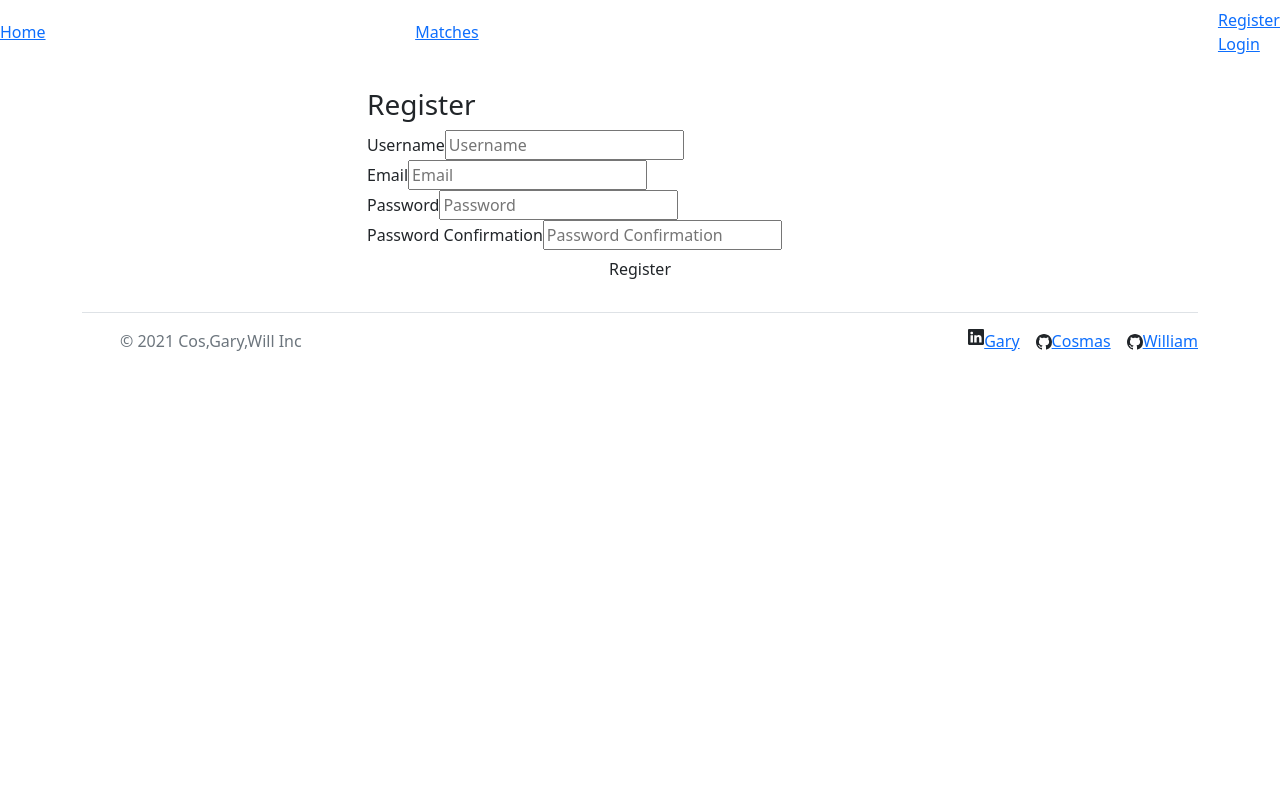
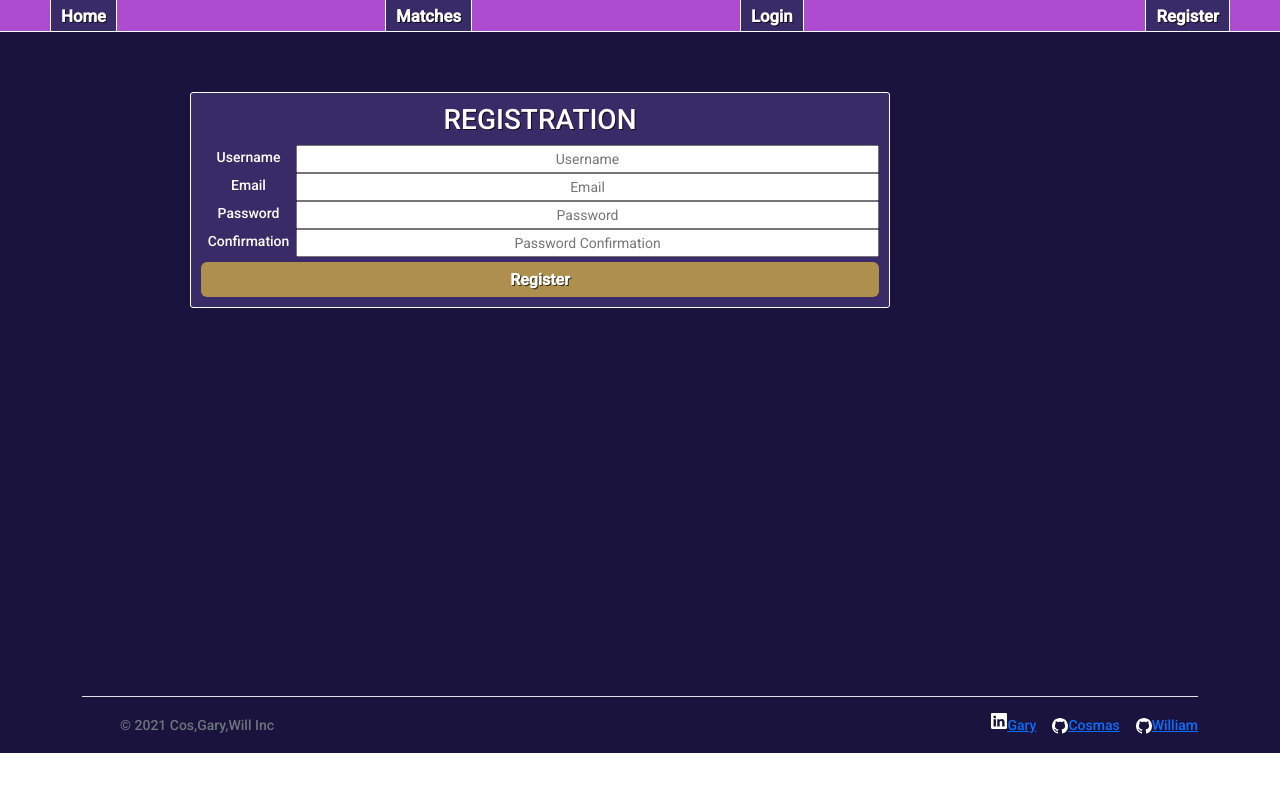
Before and after one commit to CosmasC128/Project-3, a React (Create React App) app in the folder client/: page /register in a window 1280 px wide. Shown: the top 792 px of the page. Built offline with nearby package versions, Linux system fonts and the light colour scheme; no server answers.

Commit message:
css changes from cos

```diff
--- a/client/src/components/NavBar.js
+++ b/client/src/components/NavBar.js
@@ -38,35 +38,33 @@ const NavBar = () => {
   // background image and styling
   // console.log('UUUUUUUSEEEERERERER', user)
   return (
-    <div className='navbar'>
-      <div><Link to="/" >Home</Link></div>
-      <div><Link to="/matches" >Matches</Link></div>
-      <div>
+    <div id='navbar'>
+      <div id="navwrap">
+        <div><Link to="/" id="navLink">Home</Link></div>
+        <div><Link to="/matches" id="navLink">Matches</Link></div>
         {
           user.username === 'admin' ?
             <div className="nav-item">
-              <Link to="/AdminUpload">Admin Upload</Link>
+              <Link to="/AdminUpload" id="navLink">Admin Upload</Link>
             </div>
             :
             <>
             </>
         }
-      </div>
-      <div>
         {
           userIsAuthenticated() ?
-            <div className="nav-item">
+            <div className="nav-item" id="navLinkLogout">
               <span onClick={handleLogout}>Logout</span>
             </div>
             :
-            <>
+            <div className="logReg">
               <div className="nav-item">
-                <Link to="/register">Register</Link>
+                <Link to="/login" id="navLink">Login</Link>
               </div>
-              <div className="nav-item">
-                <Link to="/login">Login</Link>
+              <div className="nav-item" id="registerBtn">
+                <Link to="/register" id="navLink">Register</Link>
               </div>
-            </>
+            </div>
         }
       </div>
     </div>
--- a/client/src/components/auth/Login.js
+++ b/client/src/components/auth/Login.js
@@ -35,20 +35,20 @@ const Login = () => {
   }
 
   return (
-    <div className="form-page">
-      <div className="container">
-        <div className="row">
-          <form onSubmit={handleSubmit} className="col-10 offset-1 col-md-6 offset-md-3 mt-4">
-            <h3>Login</h3>
-            <div className="form-field">
-              <label htmlFor="email">Email</label>
+    <div className="loginPage">
+      <div className="logContainer">
+        <div className="logBox" id="logBox">
+          <form id="logForm" onSubmit={handleSubmit}>
+            <h3 id="logTitle">LOGIN</h3>
+            <div className="form-field logField">
+              <label htmlFor="email" className="logLabel">Email</label>
               <input onInput={handleChange} type="email" name="email" placeholder="Email" value={formData.email}/>
             </div>
-            <div className="form-field">
-              <label htmlFor="password">Password</label>
+            <div className="form-field logField">
+              <label htmlFor="password" className="logLabel">Password</label>
               <input onInput={handleChange} type="password" name="password" placeholder="Password" value={formData.password} />
             </div>
-            <button className="btn btn-yellow w-100">Login</button>
+            <button id="logBtn">Login</button>
           </form>
         </div>
       </div>
--- a/client/src/components/auth/Register.js
+++ b/client/src/components/auth/Register.js
@@ -38,32 +38,32 @@ const Register = () => {
   }
 
   return (
-    <div className="form-page">
-      <div className="container">
-        <div className="row">
-          <form onSubmit={handleSubmit} className="col-10 offset-1 col-md-6 offset-md-3 mt-4">
-            <h3>Register</h3>
-            <div className="form-field">
-              <label htmlFor="username">Username</label>
-              <input onInput={handleChange} type="text" name="username" placeholder="Username" value={formData.username} />
+    <div className="regPage">
+      <div id="regContainer">
+        <div className="regBox" id="regBox">
+          <form onSubmit={handleSubmit} id="regForm">
+            <h3 id="regTitle">REGISTRATION</h3>
+            <div className="form-field regField" >
+              <label htmlFor="username" className="regLabel">Username</label>
+              <input onInput={handleChange} className="regInputField" type="text" name="username" placeholder="Username" value={formData.username} />
               {errors.username && <p className="error">{errors.username}</p>}
             </div>
-            <div className="form-field">
-              <label htmlFor="email">Email</label>
-              <input onInput={handleChange} type="email" name="email" placeholder="Email" value={formData.email}/>
+            <div className="form-field regField">
+              <label htmlFor="email" className="regLabel">Email</label>
+              <input onInput={handleChange} className="regInputField" type="email" name="email" placeholder="Email" value={formData.email}/>
               {errors.email && <p className="error">{errors.email}</p>}
             </div>
-            <div className="form-field">
-              <label htmlFor="password">Password</label>
-              <input onInput={handleChange} type="password" name="password" placeholder="Password" value={formData.password} />
+            <div className="form-field regField">
+              <label htmlFor="password" className="regLabel">Password</label>
+              <input onInput={handleChange} className="regInputField" type="password" name="password" placeholder="Password" value={formData.password} />
               {errors.password && <p className="error">{errors.password}</p>}
             </div>
-            <div className="form-field">
-              <label htmlFor="passwordConfirmation">Password Confirmation</label>
-              <input onInput={handleChange} type="password" name="passwordConfirmation" placeholder="Password Confirmation"  value={formData.passwordConfirmation} />
+            <div className="form-field regField">
+              <label htmlFor="passwordConfirmation" className="regLabel">Confirmation</label>
+              <input onInput={handleChange} className="regInputField" type="password" name="passwordConfirmation" placeholder="Password Confirmation"  value={formData.passwordConfirmation} />
               {errors.passwordConfirmation && <p className="error">{errors.passwordConfirmation}</p>}
             </div>
-            <button className="btn btn-yellow w-100">Register</button>
+            <button className="btn btn-yellow w-100" id="regBtn">Register</button>
           </form>
         </div>
       </div>
--- a/client/src/styles/main.scss
+++ b/client/src/styles/main.scss
@@ -1,25 +1,101 @@
 @import url("https://fonts.googleapis.com/css?family=Rajdhani:600,700%7CRoboto:400,500,500i");
+
+//our button yellow
+// #af8f4d;
+// #ad4cce; navbar color
+//twilight: #565697 match card background
+// -dark-violet: #252146;
+// --grayly-blue: #565895;
+// --marine: #211d41;
+// --haiti: #161236;
+// --martinique: #2e2a4f;
+// --kinky-shark: #392b68;
+// --satiric-shark: #312955;
+// --arid-shark: #3b2d6a;
+// --tired-licorice: #2c274f;
+// --restrictive-jet: #1d1546;
+// --actual-jet: #151136;
+
+//button Hover Colors:
+// background-color: #565895;
+// color: #af8f4d;
+// text-shadow: rgba(0, 0, 0, 0.694) 1px 1px;
+// border-color: #f5d075;
+
+// yellows
+// --dark-gold: #bd9e59;
+//     --yellow: #ffc306;
+//     --light-yellow: #f5d075;
+
+// --dark-blue-grey: #1a133d;
+
+//highlight colours
+// --blue: #38c6f4;
+//     --bluey-grey: #8890b5;
+//     --white: #ffffff;
+//     --success: #00b972;
+//     --greeny: #4cb748;
+//     --greeny-blue: #3cbdc2;
+//     --gold: #bd9e59;
+//     --tier-platinum: #2a947b;
+//     --strong-cyan: #18bd9b;
+//     --tier-gold: #f9b439;
+//     --pink: #c848c3;
+//     --darkish-pink: #e54787;
+//     --red: #ff2576;
 
 // @font-face {
 //   font-family: 'Friz-Quadrata';
 //   src: url("/fonts/Friz-Quadrata/Friz-Quadrata-Std-Medium.otf") format("opentype");
 // }
 //user fonts
-root {
-  background-color: rgb(15, 15, 111);
+* {
+  padding: 0;
+  margin: 0;
 }
-body {
+#root {
   line-height: 24px;
   font-size: 14px;
   font-family: "Roboto", sans-serif;
   font-weight: 500;
-  color: #777777;
+  color: white;
+  background-color: #1a133d;
 }
 
-div .cardWrapper {
+.bg {
+  /* Set rules to fill background */
+  min-height: 100%;
+  min-width: 1024px;
+
+  /* Set up proportionate scaling */
+  width: 100%;
+  height: auto;
+
+  /* Set up positioning */
+  position: fixed;
+  top: 10;
+  bottom: 10;
+  left: 0;
+}
+
+@media screen and (max-width: 1024px) { /* Specific to this particular image */
+  .bg {
+    left: 50%;
+    margin-left: -512px;   /* 50% */
+  }
+}
+
+.header {
   display: flex;
   justify-content: center;
+  margin-top: 200px;
+  margin-left: 150px;
 }
+
+  div .cardWrapper {
+    display: flex;
+    justify-content: center;
+  }
 
 .thumbnail {
   margin-left: 150px;
@@ -54,3 +130,306 @@ display: flex;
 justify-content: center;
 padding-top: 300px;
 }
+
+// ~~~~~~~~~~~~~~~~~~~~~~~~~~~~ admin upload -> remember changes to the divs and class names
+
+.uploadPage{
+  display: flex;
+  flex-direction: column;
+  align-items: center;
+  height: 86vh;
+}
+
+.adminUploader {
+  display: flex;
+  justify-content: center;
+  border: 1px solid rgba(0, 0, 0, 0.60);
+  border-radius: 10px;
+  margin:20px;
+  padding: 20px;
+  background-color: #392b68;
+  width: 50%;
+}
+
+.uploaderWrap{
+  text-align: center;
+  display: flex;
+  flex-direction: column;
+}
+
+.uploadTitle{
+  color: white;
+  margin-bottom: 10px;
+  text-shadow: black 1.5px 1.5px;
+}
+
+.uploadForm {
+  display: flex;
+  flex-direction: column;
+}
+
+.uploaderItem{
+  margin-right: 10px;
+  margin-left: 10px;
+  text-align: center;
+  border-radius: 4px;
+  border-color: rgba(0, 0, 0, 0.60);
+}
+
+#uploadBtn{
+  background-color: #af8f4d;
+  padding: 5px 10px 28px 10px;
+  border-radius: 6px;
+  height: 28px;
+  color: white;
+  font-weight: bold;
+  text-shadow: rgba(0, 0, 0, 0.694) 1px 1px;
+}
+
+#uploadBtn:hover {
+  background-color: #f5d075;
+  color: white;
+  text-shadow: rgba(0, 0, 0, 0.694) 1px 1px;
+  border-color: white;
+}
+
+.naughtyWrap{
+  display: flex;
+  justify-content: center;
+  align-items: center;
+  margin-top: 80px;
+  border: 1px solid white;
+  border-radius: 3px;
+  background-color: #392b68;
+  height: 100px;
+}
+
+#naughtyMessage {
+  color: red;
+  text-shadow: rgba(0, 0, 0, 0.74) 1.5px 1.5px;
+  font-size: 40px;
+  text-align: center;
+}
+
+#naughtyEyes{
+  margin-right: 20px;
+  margin-left: 20px;
+  color: red;
+}
+
+
+// ~~~~~~~~~ nav bar
+
+#navbar{
+  background-color: #ad4cce;
+  border-bottom: 1px solid white;
+  height: 32px;
+}
+
+#navwrap{
+  margin-left: 50px;
+  margin-right: 50px;
+  display: flex;
+  flex-direction: row;
+  justify-content: space-between;
+  align-items: center;
+  height: 33px;
+}
+
+.logReg{
+  display: flex;
+  flex-direction: row;
+  justify-content: space-between;
+  width: calc(50% - 100px);
+}
+
+#navLink {
+  background-color: #392b68;
+  padding: 6px 10px 5px 10px;
+  height: 30px;
+  color: white;
+  font-size: larger;
+  font-weight: bold;
+  text-shadow: rgba(0, 0, 0, 0.694) 1px 1px;
+  text-decoration: none;
+  color: inherit;
+  border-left: 1px solid white;
+  border-right: 1px solid white;
+  border-bottom: 1px solid white;
+}
+
+#navLinkLogout {
+  background-color: #392b68;
+  padding: 7px 10px 15px 10px;
+  height: 31px;
+  color: white;
+  font-size: larger;
+  font-weight: bold;
+  text-shadow: rgba(0, 0, 0, 0.694) 1px 1px;
+  text-decoration: none;
+  color: inherit;
+  border-left: 1px solid white;
+  border-right: 1px solid white;
+  border-bottom: 1px solid white;
+}
+
+#navLink:hover {
+  background-color: #565895;
+  color: #af8f4d;
+  text-shadow: rgba(0, 0, 0, 0.694) 1px 1px;
+  border-color: #f5d075;
+}
+
+#navLinkLogout:hover {
+  background-color: #565895;
+  color: #af8f4d;
+  text-shadow: rgba(0, 0, 0, 0.694) 1px 1px;
+  border-color: #f5d075;
+}
+
+// ~~~~~~~~~ register page
+
+.regPage{
+  height: 80vh;
+  display: flex;
+  justify-content: center;
+}
+
+#regContainer{
+  width: 900px;
+}
+
+.regBox form{
+  max-width: 900px;
+  display: flex;
+  flex-direction: column;
+  flex-grow: 1;
+}
+
+#regBox{
+  margin-top: 60px;
+  max-width: 700px;
+}
+
+#regForm{
+  border: 1px solid white;
+  padding: 10px;
+  border-radius: 3px;
+  background-color: #392b68;
+}
+
+#regTitle{
+  text-align: center;
+  text-shadow: rgba(0, 0, 0, 0.694) 1px 1px;
+}
+
+.regLabel{
+  width: 95px;
+  text-align: center;
+}
+
+#regForm input{
+  display: flex;
+  flex-grow: 1;
+  text-align: center;
+}
+
+#regBtn {
+  margin-top: 5px;
+  background-color: #af8f4d;
+  padding: 5px 10px 28px 10px;
+  border-radius: 6px;
+  height: 28px;
+  color: white;
+  font-weight: bold;
+  text-shadow: rgba(0, 0, 0, 0.694) 1px 1px;
+}
+
+#regBtn:hover {
+  background-color: #f5d075;
+  color: white;
+  text-shadow: rgba(0, 0, 0, 0.694) 1px 1px;
+  border-color: white;
+}
+
+.regField{
+  display: flex;
+  flex-direction: row;
+  justify-content: space-between;
+}
+
+// ~~~~~~~~~ login page
+
+.loginPage{
+  height: 80vh;
+  display: flex;
+  justify-content: center;
+}
+
+.logBox form{
+  max-width: 600px;
+  display: flex;
+  flex-direction: column;
+  flex-grow: 1;
+}
+
+.logContainer{
+  width: 900px;
+  display: flex;
+  justify-content: center;
+}
+
+#logBox{
+  display: flex;
+  flex-grow: 1;
+  margin-top: 60px;
+  max-width: 500px;
+  max-height: 170px;
+}
+
+#logForm{
+  border: 1px solid white;
+  padding: 10px;
+  border-radius: 3px;
+  background-color: #392b68;
+}
+
+#logTitle{
+  text-align: center;
+  text-shadow: rgba(0, 0, 0, 0.694) 1px 1px;
+}
+
+.logLabel{
+  width: 95px;
+  text-align: center;
+}
+
+#logForm input{
+  display: flex;
+  flex-grow: 1;
+  text-align: center;
+}
+
+#logBtn {
+  margin-top: 5px;
+  background-color: #af8f4d;
+  padding: 5px 10px 28px 10px;
+  border-radius: 6px;
+  height: 28px;
+  color: white;
+  font-weight: bold;
+  text-shadow: rgba(0, 0, 0, 0.694) 1px 1px;
+}
+
+#logBtn:hover {
+  background-color: #f5d075;
+  color: white;
+  text-shadow: rgba(0, 0, 0, 0.694) 1px 1px;
+  border-color: white;
+}
+
+.logField{
+  display: flex;
+  flex-direction: row;
+  justify-content: space-between;
+}
```
Also changed, not shown: client/src/components/AdminUpload.js (+24 -7 lines), client/src/components/Home.js (+12 -3 lines).
